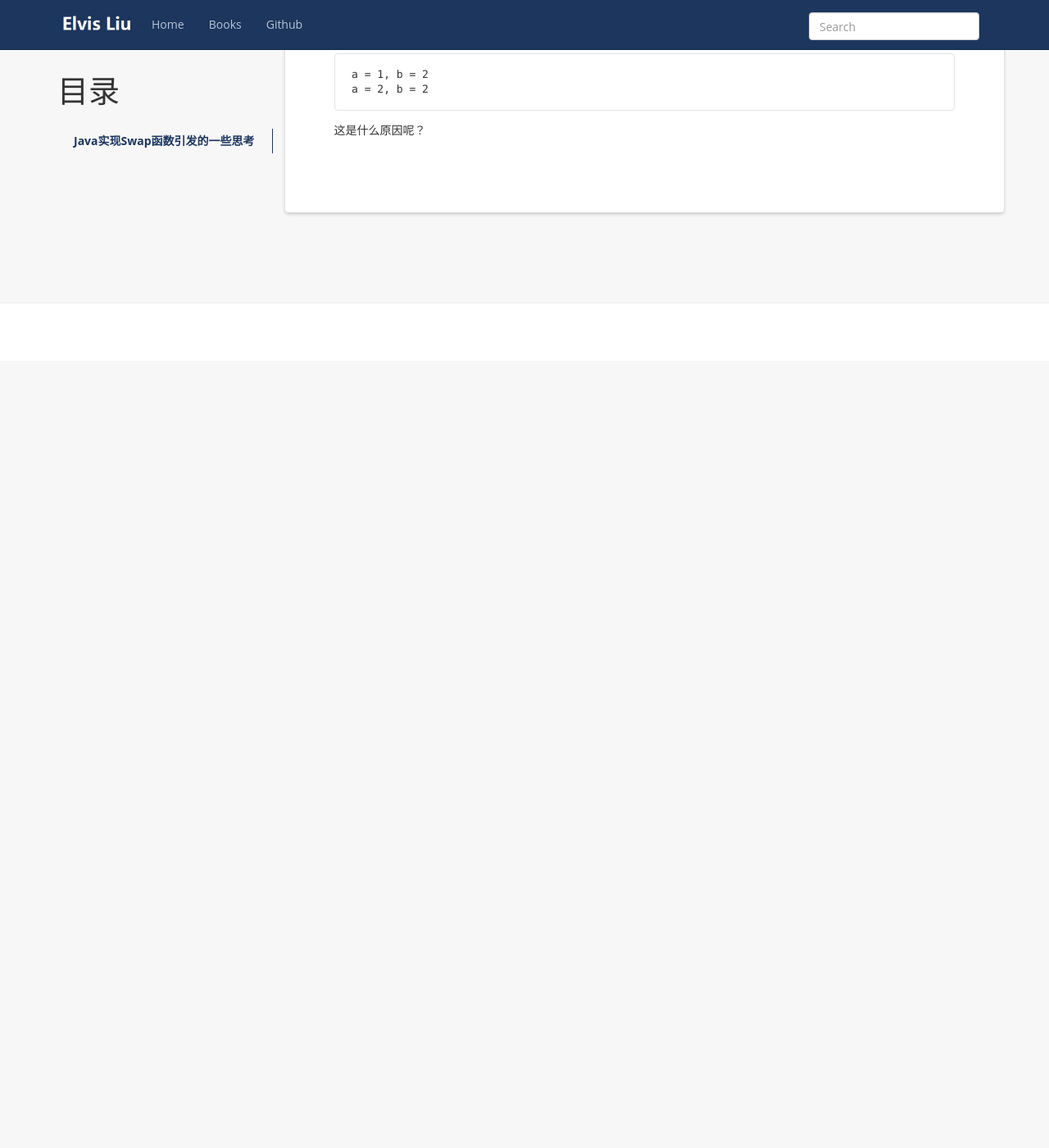
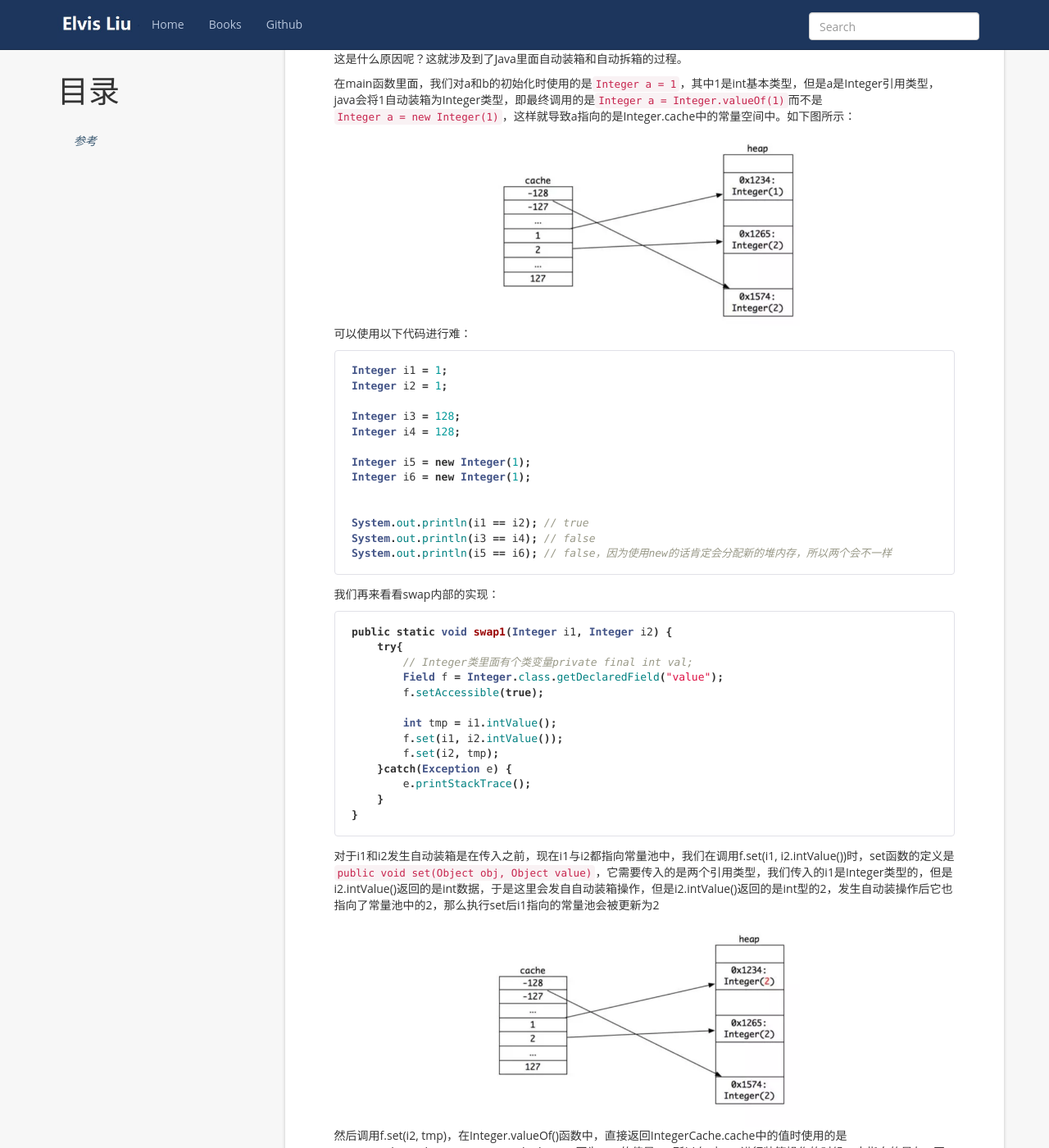
Before and after one commit to ElvisLiu1994/blog, a Jekyll site: the page built from _posts/2017-12-26-Swap引发的一些问题.md, in a window 1280 px wide and 1400 px high, scrolled down 2185 px. Shown: the whole window at 82% size. Built offline with Jekyll 4.4.1, drawn with Linux system fonts in a browser that asks for light colours; nearby versions of some CDN libraries; before the commit the page ends 2625 px from its top, so only the background shows below that; some of the changed text lies outside the part shown.

Commit message:
leetcode update

````diff
--- a/_posts/2017-12-26-Swap引发的一些问题.md
+++ b/_posts/2017-12-26-Swap引发的一些问题.md
@@ -10,7 +10,6 @@ tag: swap
 {:toc}
 
 
-# Java实现Swap函数引发的一些思考
 
 假设我们有如下需求：
 ```java
@@ -82,4 +81,99 @@ public static void swap(Integer i1, Integer i2) {
 a = 1, b = 2
 a = 2, b = 2
 ```
-这是什么原因呢？
+这是什么原因呢？这就涉及到了Java里面自动装箱和自动拆箱的过程。
+
+在main函数里面，我们对a和b的初始化时使用的是`Integer a = 1`，其中1是int基本类型，但是a是Integer引用类型，java会将1自动装箱为Integer类型，即最终调用的是`Integer a = Integer.valueOf(1)`而不是`Integer a = new Integer(1)`，这样就导致a指向的是Integer.cache中的常量空间中。如下图所示：
+
+<center>
+<img src="{{ '/styles/images/swap3.png' | prepend: site.baseurl }}" width="50%" height="50%" />
+</center>
+
+可以使用以下代码进行难：
+```java
+Integer i1 = 1;
+Integer i2 = 1;
+
+Integer i3 = 128;
+Integer i4 = 128;
+
+Integer i5 = new Integer(1);
+Integer i6 = new Integer(1);
+
+
+System.out.println(i1 == i2); // true
+System.out.println(i3 == i4); // false
+System.out.println(i5 == i6); // false，因为使用new的话肯定会分配新的堆内存，所以两个会不一样
+```
+
+我们再来看看swap内部的实现：
+```java
+public static void swap1(Integer i1, Integer i2) {
+    try{
+        // Integer类里面有个类变量private final int val;
+        Field f = Integer.class.getDeclaredField("value");
+        f.setAccessible(true);
+
+        int tmp = i1.intValue();
+        f.set(i1, i2.intValue());
+        f.set(i2, tmp);
+    }catch(Exception e) {
+        e.printStackTrace();
+    }
+}
+```
+对于i1和i2发生自动装箱是在传入之前，现在i1与i2都指向常量池中，我们在调用f.set(i1, i2.intValue())时，set函数的定义是`public void set(Object obj, Object value)`，它需要传入的是两个引用类型，我们传入的i1是Integer类型的，但是i2.intValue()返回的是int数据，于是这里会发自自动装箱操作，但是i2.intValue()返回的是int型的2，发生自动装操作后它也指向了常量池中的2，那么执行set后i1指向的常量池会被更新为2
+
+<center>
+<img src="{{ '/styles/images/swap4.png' | prepend: site.baseurl }}" width="50%" height="50%" />
+</center>
+
+然后调用f.set(i2, tmp)，在Integer.valueOf()函数中，直接返回IntegerCache.cache中的值时使用的是IntegerCache.cache[i + (-IntegerCache.low)]，因为tmp的值是1，所以在对tmp进行装箱操作的时候，它指向的是与i1同样的位置，但是这个时候i1已经被修改成为2了，所以导致最后i2还是被修改为2，从而输出的两个数都是2。
+
+如何解决这个问题呢，我们有两种方法。一是，不要让Integer.valueOf装箱发挥作用，避免使用cache：
+```java
+public static void swap1(Integer i1, Integer i2) {
+    try{
+        // Integer类里面有个类变量private final int val;
+        Field f = Integer.class.getDeclaredField("value");
+        f.setAccessible(true);
+
+        Integer tmp = new Integer(i1.intValue());
+        f.set(i1, i2.intValue());
+        f.set(i2, tmp);
+    }catch(Exception e) {
+        e.printStackTrace();
+    }
+}
+```
+二是，使用setInt函数代替set函数，这样需要传入的就是int型，而不是Integer型，也就不会发自自动装箱：
+```java
+public static void swap1(Integer i1, Integer i2) {
+    try{
+        // Integer类里面有个类变量private final int val;
+        Field f = Integer.class.getDeclaredField("value");
+        f.setAccessible(true);
+
+        int tmp = i1.intValue();
+        f.setInt(i1, i2.intValue());
+        f.setInt(i2, tmp);
+    }catch(Exception e) {
+        e.printStackTrace();
+    }
+}
+```
+
+简单的一个代码实现，却隐藏了这么不简单的实现，包含了：
+
+1、函数调用的值传递；
+
+2、对象引用的值乃是内存地址；
+
+3、反射的可访问性；
+
+4、java编译器的自动装箱；
+
+5、Integer装箱的对象缓存。
+
+## *参考*
+[1] [https://mp.weixin.qq.com/s/c1qoZPOPuWMqhct3dq-nUA](https://mp.weixin.qq.com/s/c1qoZPOPuWMqhct3dq-nUA)
````
Also changed, not shown: styles/images/swap3.png (added), styles/images/swap4.png (added).
